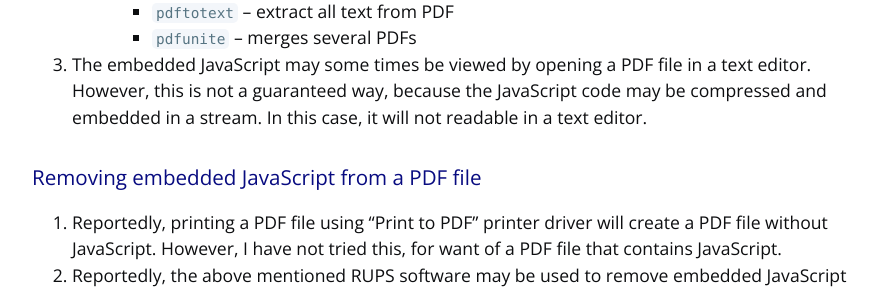
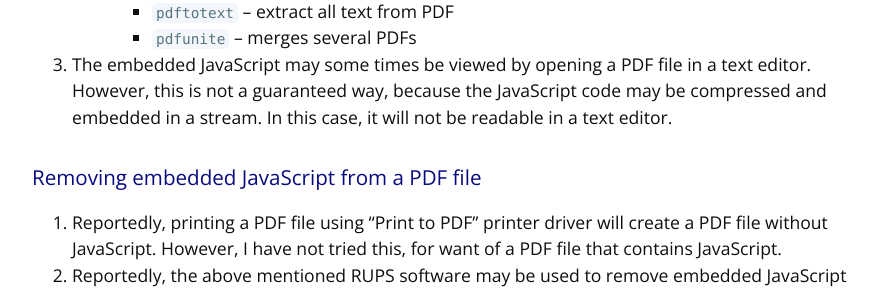
Before and after one commit to vinitjoglekar/vinitjoglekar.github.io, a Jekyll site: the page built from _pages/ht-pdf-1.md, in a window 1280 px wide. Shown: the part 1076-1368 px from the top of the page, without its empty margins (192-1081 px from the left). Built offline with Jekyll 4.4.1, drawn with Linux system fonts in a browser that asks for light colours.

Commit message:
Update ht-pdf-1.md

```diff
--- a/_pages/ht-pdf-1.md
+++ b/_pages/ht-pdf-1.md
@@ -9,12 +9,14 @@ The starting point of this investigation was how to mitigate security risks asso
 1. How to find if a PDF file contains embedded JavaScript or not?
 2. If a PDF file contains JavaScript, how to remove it from the file?
 3. Can we disable execution of JavaScript in PDF reader software?
+<br/>
 
 ### Checking PDF file for embedded JavaScript
 1. [iText](https://en.wikipedia.org/wiki/IText) is a library for creating and manipulating PDF files in Java and .NET. RUPS is a product built on top of iText. It has two code repositories: [rups](https://github.com/itext/rups) (deprecated) and [i7j-rups](https://github.com/itext/i7j-rups). RUPS allow to visually inspect the structure of a PDF file. iText library allows to extract embedded objects/streams. Follwoing links may be helpful.
     * [RUPS: Looking inside your PDFs](https://itextpdf.com/blog/technical-notes/rups-looking-inside-your-pdfs)
     * [How to extract embedded streams?](https://kb.itextpdf.com/itext/how-to-extract-embedded-streams)
     * [Extracting objects from a PDF](https://kb.itextpdf.com/itext/extracting-objects-from-a-pdf)
+
 2. Another suite of tools is the [Poppler](https://en.wikipedia.org/wiki/Poppler_(software)) library, and the associated collection of command line utilities called [poppler-utils](https://packages.debian.org/search?keywords=poppler-utils). Of these, `pdfinfo` can report if a PDF file contains JavaScript, and it can also print it out. Particularly,
     * Output of the command `pdfinfo <file>` contains a line beginning with `JavaScript`. For example, `JavaScript:      no` or `JavaScript:      yes`
     * `pdfinfo -js <file>` prints all JavaScript code in the PDF, allowing to inspect it.
@@ -32,16 +34,19 @@ The starting point of this investigation was how to mitigate security risks asso
         * `pdftops` – convert PDF to printable PS format
         * `pdftotext` – extract all text from PDF
         * `pdfunite` – merges several PDFs
-3. The embedded JavaScript may some times be viewed by opening a PDF file in a text editor. However, this is not a guaranteed way, because the JavaScript code may be compressed and embedded in a stream. In this case, it will not readable in a text editor.
+
+3. The embedded JavaScript may some times be viewed by opening a PDF file in a text editor. However, this is not a guaranteed way, because the JavaScript code may be compressed and embedded in a stream. In this case, it will not be readable in a text editor.
+<br/>
 
 ### Removing embedded JavaScript from a PDF file
 1. Reportedly, printing a PDF file using "Print to PDF" printer driver will create a PDF file without JavaScript. However, I have not tried this, for want of a PDF file that contains JavaScript.
 2. Reportedly, the above mentioned RUPS software may be used to remove embedded JavaScript from PDF files. Again, I have not tried this.
-
+<br/>
 
 ### Disabling execution of JavaScript in PDF reader software
 * Generally, PDF readers that support JavaScript execution provide a setting to disable the execution. [Here](https://helpx.adobe.com/acrobat/using/javascripts-pdfs-security-risk.html) are instructions for Adobe Acrobat.
 * It would be even better, if the PDF reader cannot execute JavaScript at all. Based on a discussion forum post, **apparently** [Xreader](https://github.com/linuxmint/xreader) document viewer &mdash; the default PDF reader in Linux Mint OS &mdash; cannot execute JavaScript. However, I could not verify this from the official documentation. The command line options of Xreader can be looked up in man pages, and are also available [here](https://man.archlinux.org/man/xreader.1.en). The command line options are mute about JavaScript execution.
+ <br/>
 
 -----------------------
 
```
